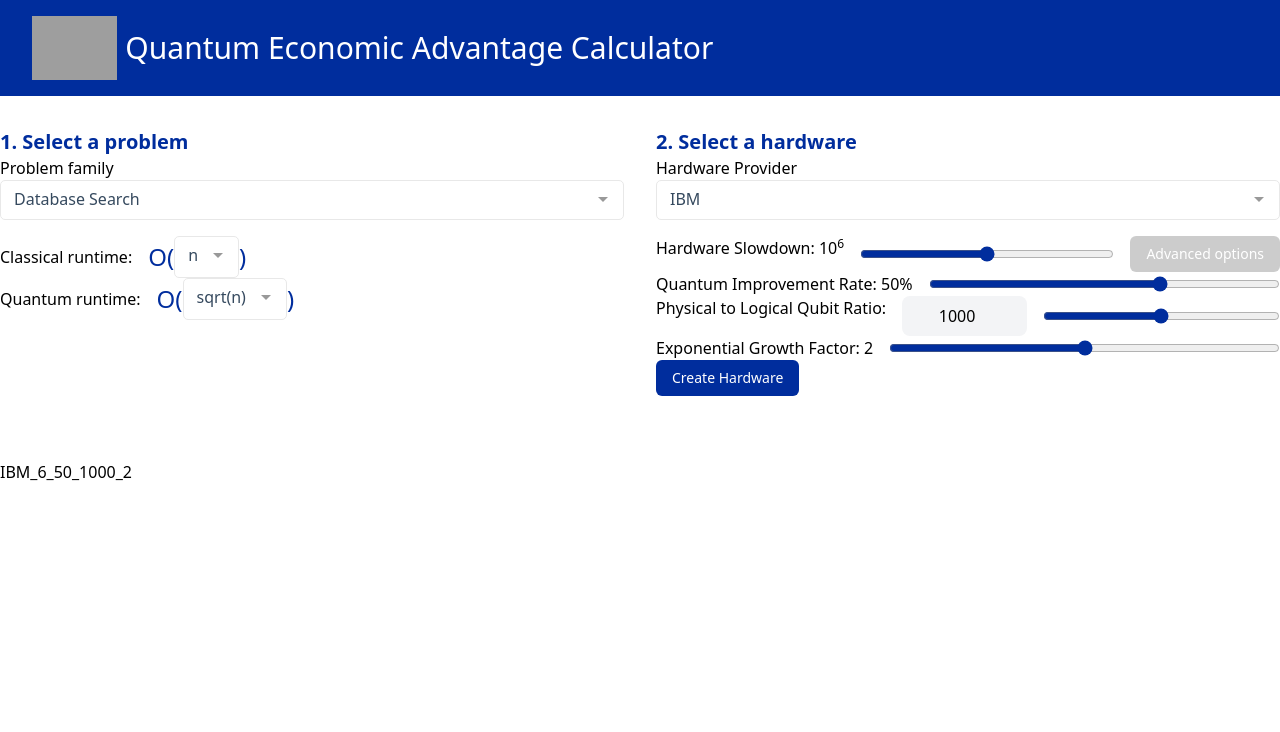
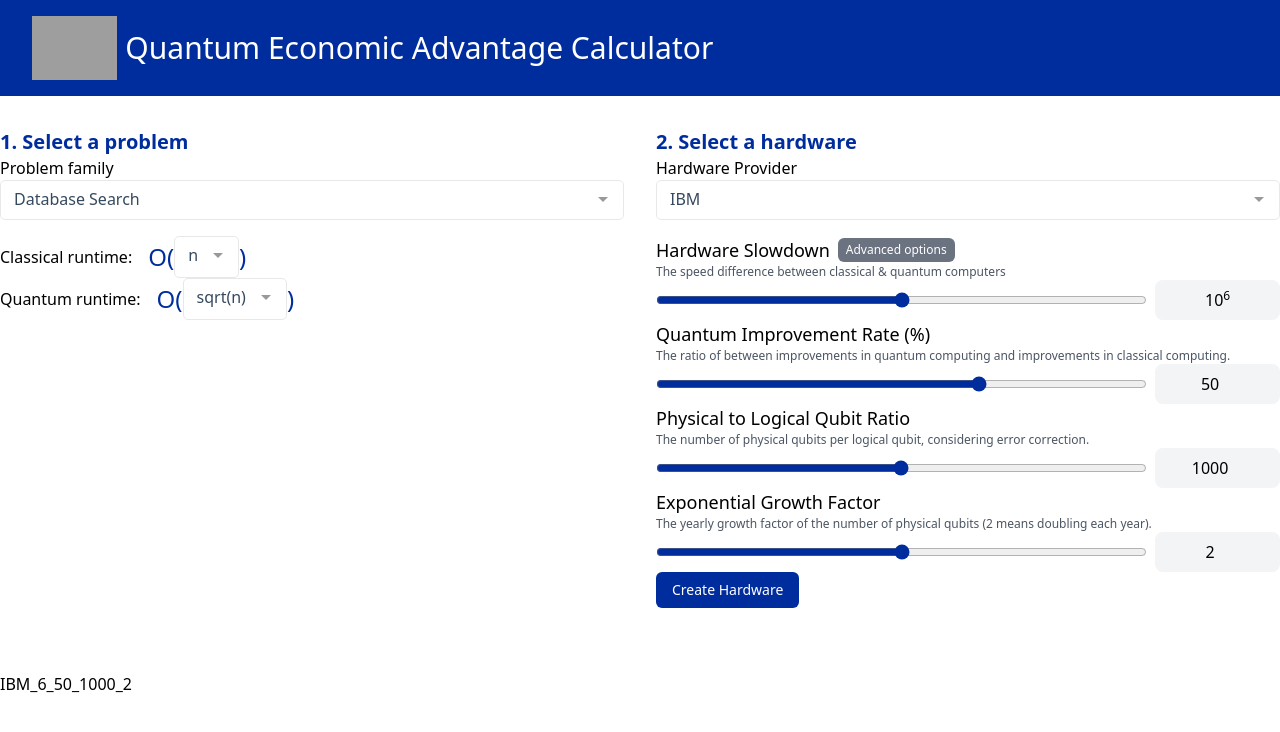
Before and after one commit to andrewlucasgs/quantum-framework, a Vue app: page / in a window 1280 px wide. Shown: the top 732 px of the page. Built offline with nearby package versions, Linux system fonts and the light colour scheme; grey boxes are pictures that could not be loaded.

Commit message:
UI improvements on hardware inputs

```diff
--- a/src/components/Dialog.vue
+++ b/src/components/Dialog.vue
@@ -1,9 +1,10 @@
 <template>
     <div class="">
-        <button type="button" @click="openModal"
+        <!-- <button type="button" @click="openModal"
             class="rounded-md bg-black/20 px-4 py-2 text-sm font-medium text-white hover:bg-black/30 focus:outline-none focus-visible:ring-2 focus-visible:ring-white/75">
             {{ buttonLabel }}
-        </button>
+        </button> -->
+        <slot name="button" :openModal="openModal" />
     </div>
     <TransitionRoot appear :show="isOpen" as="template">
         <Dialog as="div" @close="closeModal" class="relative z-10">
@@ -81,6 +82,7 @@ const props = defineProps({
 
 const isOpen = ref(false)
 
+
 function closeModal() {
     isOpen.value = false
 }
@@ -93,5 +95,10 @@ defineExpose({
 })
 
 
-const emit = defineEmits(['save', 'reset', 'cancel'])
+const emit = defineEmits(['save', 'reset', 'cancel', 'openModal'])
+watch(isOpen, (isOpen) => {
+    if (isOpen) {
+        emit('openModal', isOpen)
+    }
+})
 </script>
--- a/src/components/FormInputs.vue
+++ b/src/components/FormInputs.vue
@@ -194,37 +194,80 @@ function createHardware() {
 
             </div>
             <div class="mt-4 fex gap-4">
-                <div class="flex gap-4">
-                    <label class="text-center font-medium block" for="harwareSlowdown">Hardware Slowdown: 10<sup>{{ hardwareSlowdown }}</sup></label>
-                    <!-- <input class="bg-gray-100 p-2 rounded-lg text-center w-1/5" type="number" id="hardwareSlowdown" v-model="hardwareSlowdown"/> -->
-                    <input class="flex-1 border-gray-500 bg-white rounded-md py-1 accent-[#002D9D]" type="range" min="0"
-                        max="12" id="harwareSlowdown" name="harwareSlowdown" v-model="hardwareSlowdown" />
-                        <HardwareSlowdownAdvanced @updateSlowdown="updateSlowdown"/>
+
+
+                <div class="flex flex-col">
+
+                    <div class="flex gap-2">
+
+                        <label class="font-medium text-lg" for="hardwareSlowdown">Hardware Slowdown
+                        </label>
+                        <HardwareSlowdownAdvanced @updateSlowdown="updateSlowdown" v-slot="{ openModal }">
+                            <button
+                                class="rounded-md bg-gray-500 text-xs p-1 px-2  text-white hover:bg-gray-600 focus:outline-none focus-visible:ring-2 focus-visible:ring-white/75"
+                                @click="openModal">Advanced options</button>
+
+                        </HardwareSlowdownAdvanced>
                     </div>
-                <div class="flex gap-4">
-                    <label class="text-center font-medium block" for="quantum_improvement_rate">Quantum Improvement Rate: {{ quantum_improvement_rate }}%</label>
-                    <!-- <input class="bg-gray-100 p-2 rounded-lg text-center w-1/5" type="number" id="quantum_improvement_rate" v-model="quantum_improvement_rate"/> -->
-                    <input class="flex-1 border-gray-500 bg-white rounded-md py-1 accent-[#002D9D]" type="range" min="0"
-                        max="75" step="1" id="quantum_improvement_rate" name="quantum_improvement_rate"
-                        v-model="quantum_improvement_rate" />
+                    <p class="text-xs text-gray-600">The speed difference between classical & quantum computers</p>
+                    <div class="flex items-center justify-between w-full gap-2">
+                        <input class="flex-1 accent-[#002D9D]" type="range" id="hardwareSlowdown" v-model="hardwareSlowdown"
+                            min="0" max="12" step="0.5" />
+
+                        <div class="   w-1/5">
+                            <HardwareSlowdownAdvanced @updateSlowdown="updateSlowdown" v-slot="{ openModal }">
+                            <button
+                                class="bg-gray-100 p-2  rounded-lg text-center w-full hover:bg-gray-200"
+                                @click="openModal">10<sup>{{ hardwareSlowdown }}</sup></button>
+
+                        </HardwareSlowdownAdvanced>
+
                         </div>
-                <div class="flex gap-4">
-                    <label class="text-center font-medium block" for="physical_logical_ratio">Physical to Logical Qubit Ratio: </label>
-                    <input class="bg-gray-100 p-2 rounded-lg text-center w-1/5" type="number" id="physical_logical_ratio" v-model="physical_logical_ratio"/>
-                    <input class="flex-1 border-gray-500 bg-white rounded-md py-1 accent-[#002D9D]" type="range" min="1"
-                        max="2000" step="1" id="physical_logical_ratio" name="physical_logical_ratio"
-                        v-model="physical_logical_ratio" />
                     </div>
-                <div class="flex gap-4">
-                    <label class="text-center font-medium block" for="growth_factor">Exponential Growth Factor: {{
-                        growth_factor
-                    }}</label>
-                    <input class="flex-1 border-gray-500 bg-white rounded-md py-1 accent-[#002D9D]" type="range" min="1.5"
-                        max="2.5" step="0.1" id="growth_factor" name="growth_factor"
+                </div>
+
+
+                <div class="flex flex-col">
+                    <label class="font-medium text-lg" for="quantum_improvement_rate">Quantum Improvement Rate (%)</label>
+                    <p class="text-xs text-gray-600">The ratio of between improvements in quantum computing and improvements
+                        in classical computing.</p>
+                    <div class="flex items-center justify-between w-full gap-2">
+                        <input class="flex-1 accent-[#002D9D]" type="range" id="quantum_improvement_rate"
+                            v-model="quantum_improvement_rate" min="1" max="75" />
+                        <input class="bg-gray-100 p-2 rounded-lg text-center w-1/5" type="number"
+                            id="quantum_improvement_rate" v-model="quantum_improvement_rate" />
+                    </div>
+                </div>
+
+                <div class="flex flex-col">
+                    <label class="font-medium text-lg" for="physical_logical_ratio">Physical to Logical Qubit
+                        Ratio</label>
+                    <p class="text-xs text-gray-600">The number of physical qubits per logical qubit, considering error
+                        correction.</p>
+                    <div class="flex items-center justify-between w-full gap-2">
+                        <input class="flex-1 accent-[#002D9D]" type="range" id="physical_logical_ratio"
+                            v-model="physical_logical_ratio" min="1" max="2000" />
+                        <input class="bg-gray-100 p-2 rounded-lg text-center w-1/5" type="number"
+                            id="physical_logical_ratio" v-model="physical_logical_ratio" />
+                    </div>
+                </div>
+
+                <div class="flex flex-col">
+                    <label class="font-medium text-lg" for="growth_factor">Exponential Growth Factor</label>
+                    <p class="text-xs text-gray-600">The yearly growth factor of the number of physical qubits (2 means
+                        doubling each year).</p>
+                    <div class="flex items-center justify-between w-full gap-2">
+                        <input class="flex-1 accent-[#002D9D]" type="range" id="growth_factor" v-model="growth_factor"
+                            min="1.5" max="2.5" step="0.1" />
+                        <input class="bg-gray-100 p-2 rounded-lg text-center w-1/5" type="number" id="growth_factor"
                             v-model="growth_factor" />
                     </div>
                 </div>
-            <button class="rounded-md bg-[#002D9D] px-4 py-2 text-sm font-medium text-white hover:bg-[#002D9D77] focus:outline-none focus-visible:ring-2 focus-visible:ring-white/75" @click="createHardware">Create Hardware</button>
+
+            </div>
+            <button
+                class="rounded-md bg-[#002D9D] px-4 py-2 text-sm font-medium text-white hover:bg-[#002D9D77] focus:outline-none focus-visible:ring-2 focus-visible:ring-white/75"
+                @click="createHardware">Create Hardware</button>
         </div>
     </div>
 </template>
--- a/src/components/HardwareSlowdownAdvanced.vue
+++ b/src/components/HardwareSlowdownAdvanced.vue
@@ -4,7 +4,13 @@
     @save="save"
     @cancel="cancel"
     @reset="reset"
+    @openModal="updateValues"
     >
+    <template v-slot:button="{openModal}">
+        <slot :openModal="openModal" />
+    </template>
+
+
         <template #content>
             <div class="flex flex-col">
                 <label class="font-medium text-lg" for="speed">Speed</label>
@@ -54,10 +60,10 @@
 
 <script setup>
 import Dialog from './Dialog.vue';
-import { computed, ref } from 'vue';
-import { useInputStore } from '../store/input.js';
+import { computed, onMounted, ref, watch } from 'vue';
+import { useDialogInputStore } from '../store/dialogInputs.js';
 
-const inputStore = useInputStore();
+const dialogInputStore = useDialogInputStore();
 const dialog = ref(null);
 
 const speed = ref(10000);
@@ -67,13 +73,19 @@ const algorithmConstant = ref(1);
 const hwSlowdown = computed(() => {
     return Math.round(Math.log10(speed.value*gateOverhead.value*algorithmConstant.value)*100)/100;
 })
+
+function updateValues (){
+    speed.value = dialogInputStore.hardwareSlowdownAdvancedOptions.speed;
+    gateOverhead.value = dialogInputStore.hardwareSlowdownAdvancedOptions.gateOverhead;
+    algorithmConstant.value = dialogInputStore.hardwareSlowdownAdvancedOptions.algorithmConstant;
+}
+
 function save (){
-    // inputStore.hardwareSlowdown = hwSlowdown.value;
-    // inputStore.hardwareSlowdownOptions = {
-    //     speed: speed.value,
-    //     gateOverhead: gateOverhead.value,
-    //     algorithmConstant: algorithmConstant.value,
-    // }
+    dialogInputStore.hardwareSlowdownAdvancedOptions = {
+        speed: speed.value,
+        gateOverhead: gateOverhead.value,
+        algorithmConstant: algorithmConstant.value
+    }
 
     emit("updateSlowdown", hwSlowdown.value);
     dialog.value.closeModal();
--- a/src/components/QuantumAdvantageChart.vue
+++ b/src/components/QuantumAdvantageChart.vue
@@ -36,6 +36,9 @@ const chartOptions = {
                 this.dashLines.forEach((line, i) => drawDashLine(this, [[graphStore.quantumAdvantage[props.hardwareIndex].nStar, graphStore.quantumAdvantage[props.hardwareIndex].stepStar]][i], line))
             }
         }
+    },
+    credits: {
+        enabled: false
     },
     title: {
         text: 'Minimum Problem Size for Quantum Algorithmic Advantage'
--- a/src/components/QuantumEconomicAdvantage.vue
+++ b/src/components/QuantumEconomicAdvantage.vue
@@ -46,6 +46,9 @@ const chartOptions = {
                 this.dashLines.forEach((line, i) => drawDashLine(this, [[graphStore.quantumEconomicAdvantage[props.hardwareIndex].tStar, graphStore.quantumEconomicAdvantage[props.hardwareIndex].nStar]][i], line))
             }
         }
+    },
+    credits: {
+        enabled: false
     },
     title: {
         text: 'Economic Advantage of Quantum Computing'
--- /dev/null
+++ b/src/store/dialogInputs.js
@@ -0,0 +1,15 @@
+import { defineStore } from 'pinia'
+import { ref } from 'vue'
+
+
+
+export const useDialogInputStore = defineStore('dialogInput', () => {
+
+    const hardwareSlowdownAdvancedOptions = ref({
+      speed: 10000,
+      gateOverhead: 100,
+      algorithmConstant: 1,
+    })
+
+  return {  hardwareSlowdownAdvancedOptions }
+})
--- a/src/store/input.js
+++ b/src/store/input.js
@@ -25,6 +25,12 @@ export const useInputStore = defineStore('input', () => {
     const hardwareSet = ref(new Set(["IBM_6_50_1000"]))
     const totalCreated = ref(1)
 
+    const hardwareSlowdownAdvancedOptions = ref({
+      speed: 10000,
+      gateOverhead: 100,
+      algorithmConstant: 1,
+    })
+
 
   // const selectedHardware = {
   //   name: "IBM",
@@ -36,5 +42,5 @@ export const useInputStore = defineStore('input', () => {
   //   }
 
 
-  return { classicalRuntime, quantumRuntime, createdHardwares, hardwareSet, totalCreated }
+  return { classicalRuntime, quantumRuntime, createdHardwares, hardwareSet, totalCreated, hardwareSlowdownAdvancedOptions }
 })
--- a/src/views/Index.vue
+++ b/src/views/Index.vue
@@ -19,17 +19,17 @@ const graphStore = useGraphStore();
 <template>
     <div>
         <div class=" bg-[#002D9D] py-4 px-8">
-            <div class="mx-auto max-w-screen-2xl">
+            <div class="mx-auto max-w-screen-xl">
                 <div class="flex gap-2 items-center">
                     <img src="/quantum-logo.png" class="h-16" alt="">
                     <h1 class=" text-white text-3xl font-medium">Quantum Economic Advantage Calculator</h1>
                 </div>
             </div>
         </div>
-        <div class="mx-auto max-w-screen-2xl mt-8">
+        <div class="mx-auto max-w-screen-xl mt-8">
             <FormInputs />
         </div>
-        <div class="relative min-h-[300px] max-w-screen-2xl mx-auto flex mt-16">
+        <div class="relative min-h-[300px] max-w-screen-xl mx-auto flex mt-16">
             <div v-if="graphStore.loading"
                 class="absolute bg-slate-800 h-full w-full z-10 flex justify-center items-center opacity-30">
                 <div class="text-5xl text-white">
```
Lines whose indentation alone changed are shown as unchanged.
